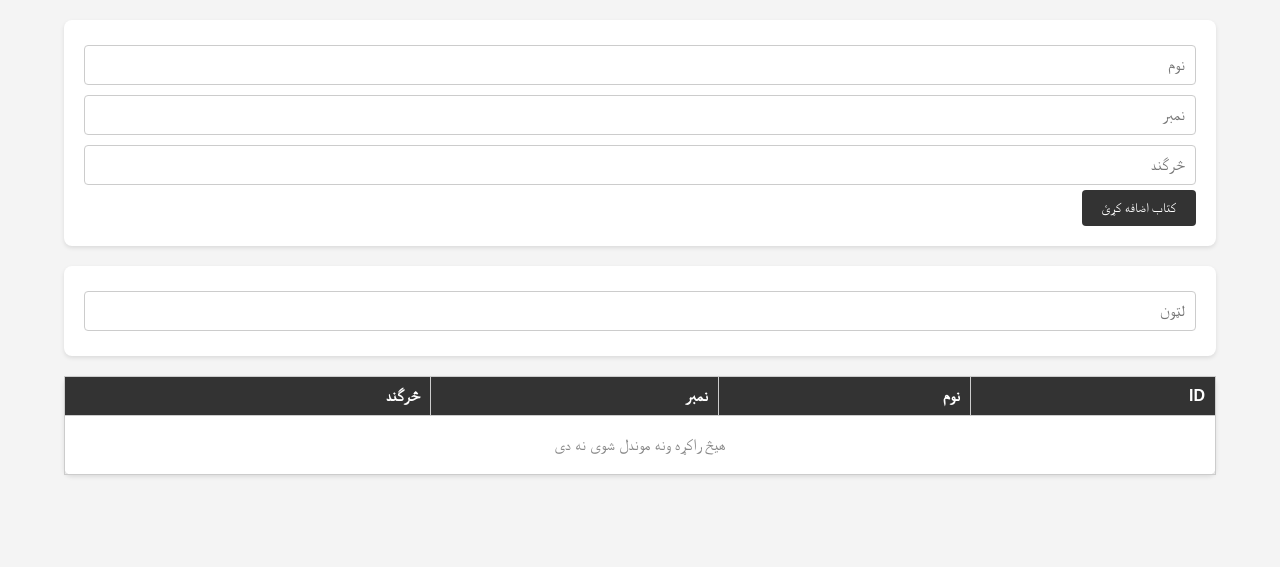
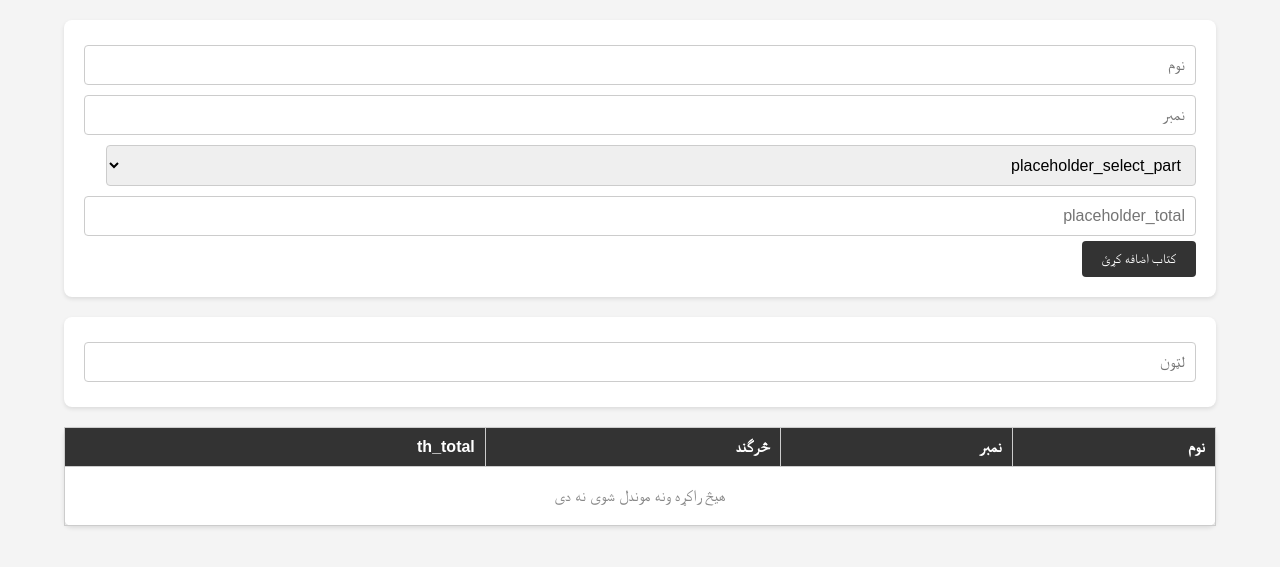
Before and after one commit to hafizullah123/E-library-update, a PHP site: page /book.php?lang=ps in a window 1280 px wide. Shown: the part 46-613 px from the top of the page. Run offline with PHP 8.4, Linux system fonts and the light colour scheme; the visitor is signed in with stand-in values (Sample User, id 1); data that the repository does not hold is empty.

Commit message:
complate the book p[age

```diff
--- a/book.php
+++ b/book.php
@@ -1,6 +1,4 @@
 <?php
-
-
 session_start();
 
 // Check if the user is logged in
@@ -54,8 +52,9 @@ if ($_SERVER['REQUEST_METHOD'] === 'POST') {
     $name = $conn->real_escape_string($_POST['name']);
     $number = $conn->real_escape_string($_POST['number']);
     $part = $conn->real_escape_string($_POST['part']);
+    $total = $conn->real_escape_string($_POST['total']);
 
-    $sql = "INSERT INTO book (name, number, part) VALUES ('$name', '$number', '$part')";
+    $sql = "INSERT INTO book (name, number, part, total) VALUES ('$name', '$number', '$part', '$total')";
 
     if ($conn->query($sql) === TRUE) {
         echo "<script>alert('Book added successfully');</script>";
@@ -65,7 +64,7 @@ if ($_SERVER['REQUEST_METHOD'] === 'POST') {
 }
 
 // Fetch data to display
-$sql = "SELECT * FROM book";
+$sql = "SELECT name, number, part, total FROM book";
 $result = $conn->query($sql);
 ?>
 <!DOCTYPE html>
@@ -115,6 +114,14 @@ $result = $conn->query($sql);
         .form-container input[type="text"],
         .form-container input[type="number"],
         .search-box input[type="text"] {
+            width: calc(100% - 22px);
+            padding: 10px;
+            margin: 5px 0;
+            font-size: 16px;
+            border: 1px solid #ccc;
+            border-radius: 4px;
+        }
+        .form-container select {
             width: calc(100% - 22px);
             padding: 10px;
             margin: 5px 0;
@@ -178,7 +185,20 @@ $result = $conn->query($sql);
         <form method="POST" action="">
             <input type="text" name="name" placeholder="<?php echo translate('placeholder_name'); ?>" required>
             <input type="number" name="number" placeholder="<?php echo translate('placeholder_number'); ?>" required>
-            <input type="text" name="part" placeholder="<?php echo translate('placeholder_part'); ?>" required>
+            <select name="part" required>
+                <option value=""><?php echo translate('placeholder_select_part'); ?></option>
+                <?php
+                // Fetch parts from part table
+                $part_sql = "SELECT part_name FROM part";
+                $part_result = $conn->query($part_sql);
+                if ($part_result->num_rows > 0) {
+                    while($part_row = $part_result->fetch_assoc()) {
+                        echo "<option value='".htmlspecialchars($part_row['part_name'])."'>".htmlspecialchars($part_row['part_name'])."</option>";
+                    }
+                }
+                ?>
+            </select>
+            <input type="number" name="total" placeholder="<?php echo translate('placeholder_total'); ?>" required>
             <input type="submit" value="<?php echo translate('button_add_book'); ?>">
         </form>
     </div>
@@ -190,10 +210,10 @@ $result = $conn->query($sql);
     <table>
         <thead>
             <tr>
-                <th>ID</th>
                 <th><?php echo translate('th_name'); ?></th>
                 <th><?php echo translate('th_number'); ?></th>
                 <th><?php echo translate('th_part'); ?></th>
+                <th><?php echo translate('th_total'); ?></th>
             </tr>
         </thead>
         <tbody id="book-table">
@@ -202,10 +222,10 @@ $result = $conn->query($sql);
             if ($result->num_rows > 0) {
                 while($row = $result->fetch_assoc()) {
                     echo "<tr>
-                            <td>" . htmlspecialchars($row["id"]) . "</td>
                             <td>" . htmlspecialchars($row["name"]) . "</td>
                             <td>" . htmlspecialchars($row["number"]) . "</td>
                             <td>" . htmlspecialchars($row["part"]) . "</td>
+                            <td>" . htmlspecialchars($row["total"]) . "</td>
                           </tr>";
                 }
             } else {
@@ -229,26 +249,22 @@ document.getElementById('search').addEventListener('input', function() {
             const tableBody = document.getElementById('book-table');
             tableBody.innerHTML = '';
 
-            if (data.length === 0) {
-                tableBody.innerHTML = '<tr><td colspan="4" class="no-records"><?php echo translate('no_records_found'); ?></td></tr>';
+            if (data.length > 0) {
+                data.forEach(item => {
+                    tableBody.innerHTML += `
+                        <tr>
+                            <td>${item.name}</td>
+                            <td>${item.number}</td>
+                            <td>${item.part}</td>
+                            <td>${item.total}</td>
+                        </tr>
+                    `;
+                });
             } else {
-                data.forEach(book => {
-                    const row = document.createElement('tr');
-
-                    row.innerHTML = `
-                        <td>${book.id}</td>
-                        <td>${book.name}</td>
-                        <td>${book.number}</td>
-                        <td>${book.part}</td>
-                    `;
-
-                    tableBody.appendChild(row);
-                });
+                tableBody.innerHTML = `<tr><td colspan='4' class='no-records'><?php echo translate('no_records_found'); ?></td></tr>`;
             }
-        })
-        .catch(error => console.error('Error fetching data:', error));
+        });
 });
 </script>
-
 </body>
 </html>
```
